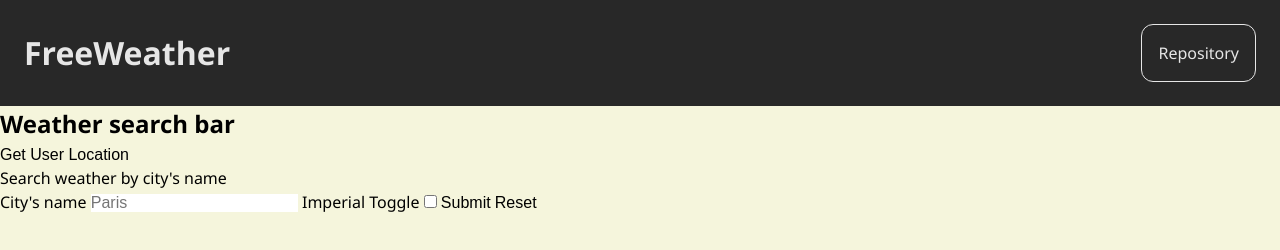
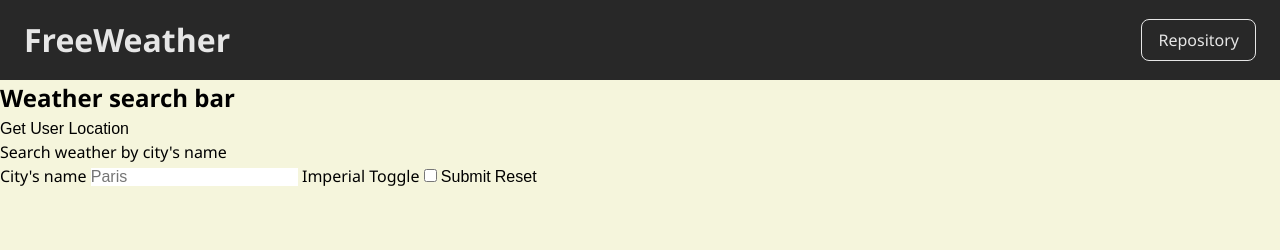
Before and after one commit to nathanEvrardDaCunha/weather-app, a website built with Vite: page index.html in a window 1280 px wide. Built offline with nearby package versions, Linux system fonts and the light colour scheme; no server answers.

Commit message:
refactor: simplify navbar list

```diff
--- a/index.html
+++ b/index.html
@@ -36,7 +36,9 @@
 
         <header class="header">
             <h1 class="header__title">FreeWeather</h1>
-            <a class="navbar__link" href="https://github.com/nathanEvrardDaCunha/weather-app">Repository</a>
+            <a class="btn btn--hollow btn--round" href="https://github.com/nathanEvrardDaCunha/weather-app"
+                >Repository</a
+            >
         </header>
 
         <main>
--- a/src/css/layout.css
+++ b/src/css/layout.css
@@ -12,7 +12,8 @@
 .header {
     background-color: var(--color--dark);
     color: var(--color--light);
-    padding: var(--spacing--md);
+    padding-inline: var(--spacing--lg);
+    padding-block: var(--spacing--md);
 
     grid-area: header;
 
@@ -44,9 +45,9 @@
 
 /* REFACTOR: Make it more atomic like .btn .btn--hollow... */
 .navbar__link {
-    border: var(--color--light) solid 1px;
     color: var(--color--light);
-    padding: var(--spacing--sm);
+    padding-inline: var(--spacing--lg);
+    padding-block: var(--spacing--sm);
     border-radius: var(--border-radius--sm);
     background-color: transparent;
     transition: background-color 0.3s ease-in-out, color 0.3s ease-in-out, transform 0.3s ease-in-out;
--- a/src/css/main.css
+++ b/src/css/main.css
@@ -1,3 +1,5 @@
+/* IDEA: Maybe put main.css on the same folder layer as main.js ? */
 @import url('variable.css');
 @import url('reset.css');
 @import url('layout.css');
+@import url('utils.css');
--- /dev/null
+++ b/src/css/utils.css
@@ -0,0 +1,36 @@
+/* BUTTON */
+
+.btn {
+    background-color: var(--color--light);
+    padding-inline: var(--spacing--md);
+    padding-block: var(--spacing--sm);
+    color: var(--color--dark);
+    transform: scale(1);
+    transition: all var(--animation-duration--quick) ease-in-out;
+
+    &:hover,
+    &:focus {
+        background-color: var(--color--dark);
+        color: var(--color--light);
+    }
+
+    &:active {
+        transform: scale(0.9);
+    }
+}
+
+.btn--hollow {
+    background-color: transparent;
+    border: var(--color--light) solid 1px;
+    color: var(--color--light);
+
+    &:hover,
+    &:focus {
+        background-color: var(--color--light);
+        color: var(--color--dark);
+    }
+}
+
+.btn--round {
+    border-radius: var(--border-radius--sm);
+}
--- a/src/css/variable.css
+++ b/src/css/variable.css
@@ -1,12 +1,16 @@
 :root {
-    --border-radius--sm: 0.75rem;
+    --border-radius--sm: 0.5rem;
+    --border-radius--md: 1rem;
 
-    --spacing--sm: 1rem;
-    --spacing--md: 1.5rem;
-    --spacing--lg: 2.25rem;
+    --spacing--sm: 0.5rem;
+    --spacing--md: 1rem;
+    --spacing--lg: 1.5rem;
+    --spacing--xlg: 2.25rem;
 
     --color--light: rgb(230, 230, 230);
     --color--dark: rgb(40, 40, 40);
 
     --font-size--lg: 2rem;
+
+    --animation-duration--quick: 0.2s;
 }
```
